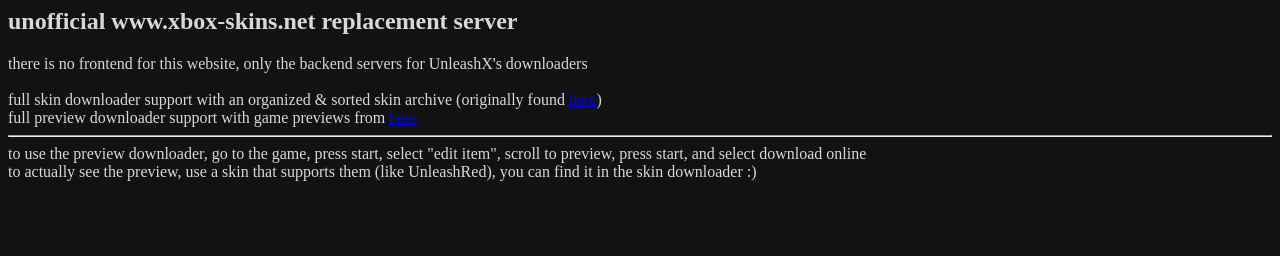
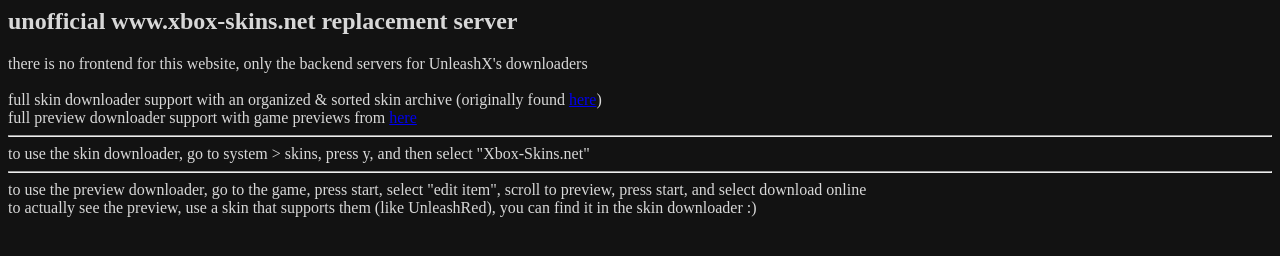
Before and after one commit to shy1132/xboxskins, a website: page public/index.html in a window 1280 px wide. Drawn offline with Linux system fonts and the light colour scheme.

Commit message:
the last one i swear

```diff
--- a/public/index.html
+++ b/public/index.html
@@ -8,6 +8,7 @@
     there is no frontend for this website, only the backend servers for UnleashX's downloaders<br><br>
     full skin downloader support with an organized & sorted skin archive (originally found <a href="https://archive.org/details/XBUXSkins">here</a>)<br>
     full preview downloader support with game previews from <a href="https://1fichier.com/dir/0VjW41tf">here</a><br><hr>
+    to use the skin downloader, go to system > skins, press y, and then select "Xbox-Skins.net"<br><hr>
     to use the preview downloader, go to the game, press start, select "edit item", scroll to preview, press start, and select download online<br>
     to actually see the preview, use a skin that supports them (like UnleashRed), you can find it in the skin downloader :)
   </body>
```
